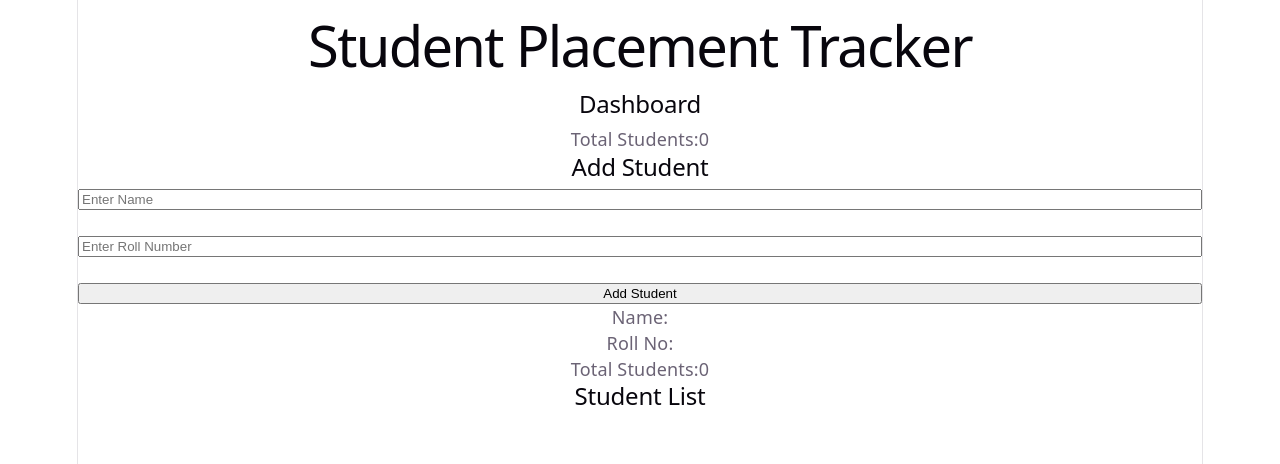
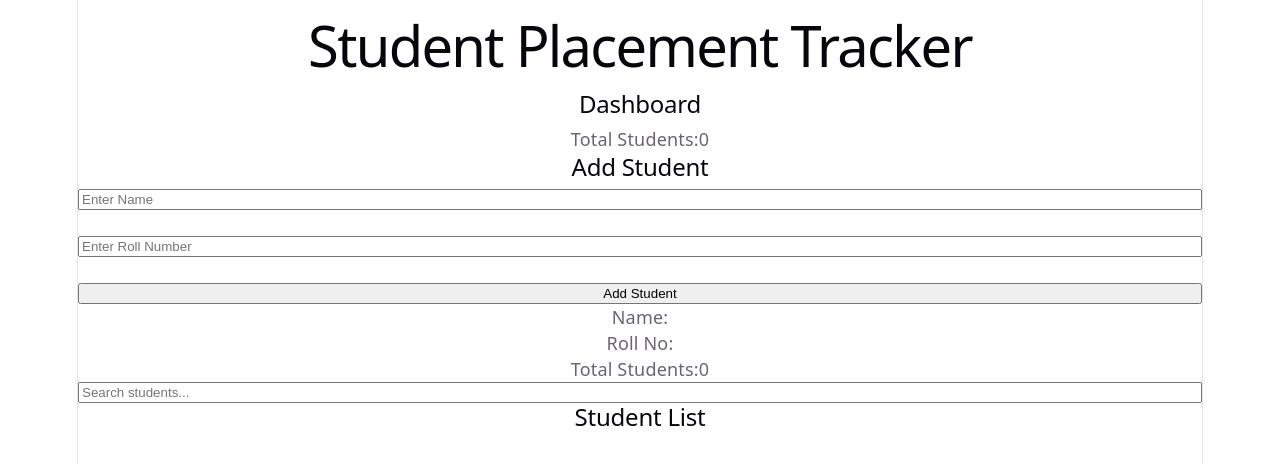
Before and after one commit to revathinilla43/student-placement-tracker, a React (Vite) app: page / in a window 1280 px wide. Shown: the top 464 px of the page. Built offline with nearby package versions, Linux system fonts and the light colour scheme.

Commit message:
Added student search functionality

```diff
--- a/src/App.jsx
+++ b/src/App.jsx
@@ -5,6 +5,7 @@ import StudentList from "./components/StudentList";
 
 function App(){
   const[students,setStudents]=useState([]);
+  const[search,setSearch]=useState("");
   return(
     <>
       <h1>Student Placement Tracker</h1>
@@ -14,8 +15,16 @@ function App(){
         setStudents={setStudents}
       />
       <p>Total Students:{students.length}</p>
+
+      <input
+        type="text"
+        placeholder="Search students..."
+        value={search}
+        onChange={(e)=>setSearch(e.target.value)}
+      />
       <StudentList students={students}
-                   setStudents={setStudents}/>
+                   setStudents={setStudents}
+                   search={search}/>
 
     </>
   );
--- a/src/components/StudentList.jsx
+++ b/src/components/StudentList.jsx
@@ -1,14 +1,20 @@
 
-function StudentList({students,setStudents}){
+function StudentList({students,setStudents,search}){
+
     const deleteStudent=(indexToDelete)=>{
         const updatedStudents=students.filter((_,index)=>index!==indexToDelete);
         setStudents(updatedStudents);
     };
 
+    const filteredStudents=students.filter(student=>
+        student.name.toLowerCase().includes(search.toLowerCase()) ||
+        student.rollNo.toLowerCase().includes(search.toLowerCase())
+    );
+
     return (
     <>
     <h2>Student List</h2>
-    {students.map((student,index)=>(
+    {filteredStudents.map((student,index)=>(
 
     <div key={index}>
         <p>
```
